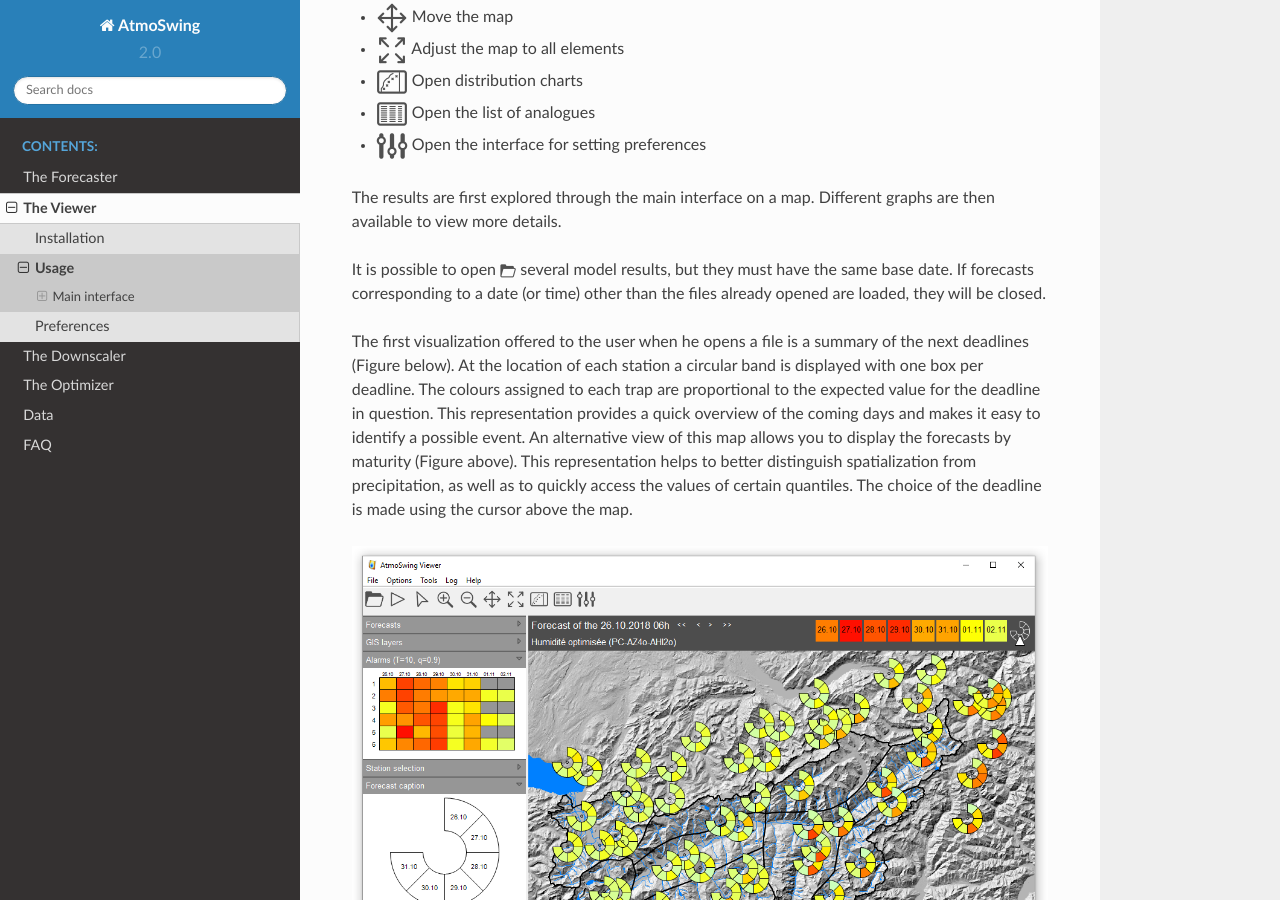
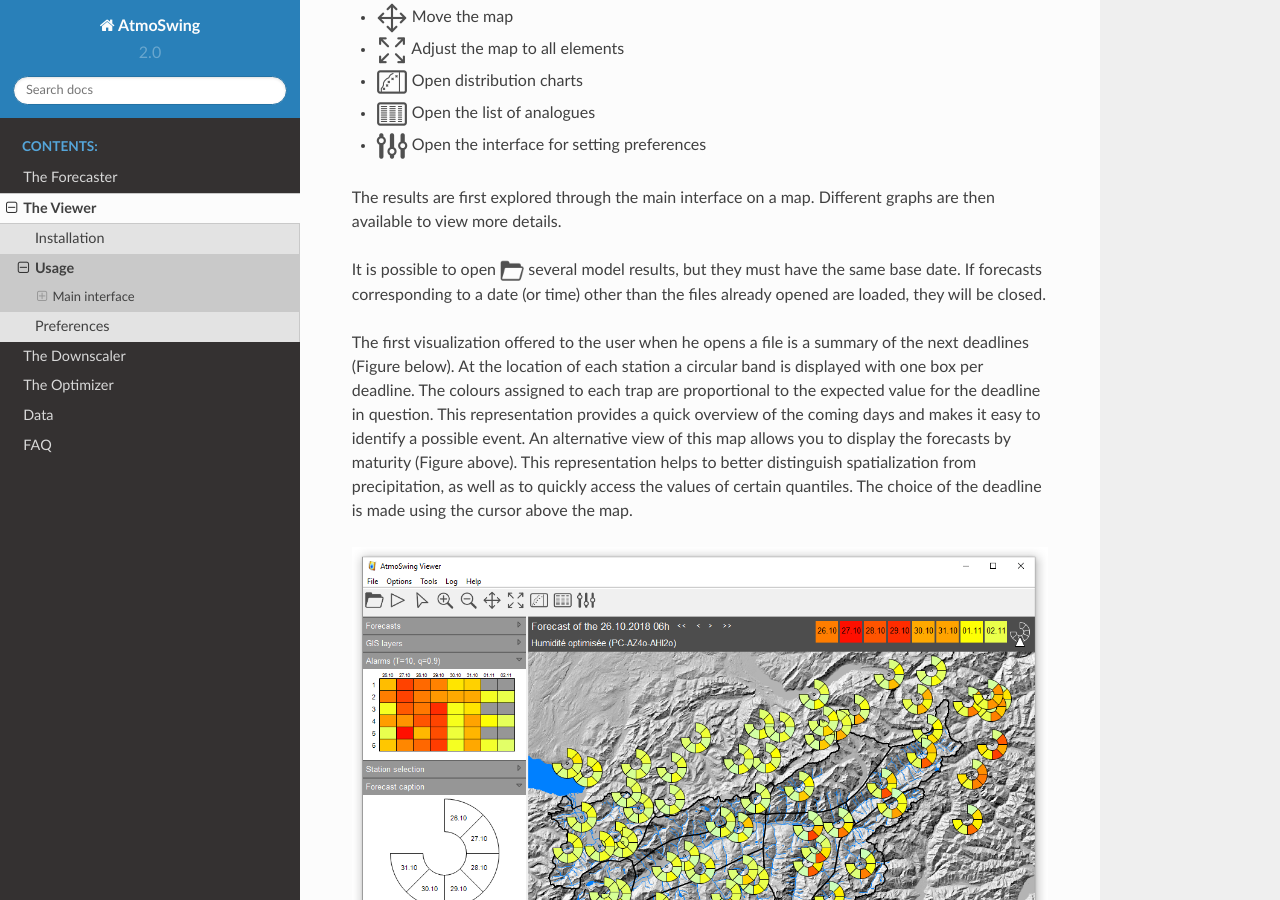
Before and after one commit to atmoswing/atmoswing-user-manual, a Sphinx documentation site: the page built from docs/app-viewer/usage.rst, in a window 1280 px wide and 900 px high, scrolled down 1097 px. Built offline with Sphinx 7.4.7 and the Read the Docs theme 2.0.0, drawn with Linux system fonts in a browser that asks for light colours; pages that are not in the unit, such as notebooks, are missing from menus.

Commit message:
Update usage.rst

```diff
--- a/docs/app-viewer/usage.rst
+++ b/docs/app-viewer/usage.rst
@@ -60,7 +60,7 @@
 .. |icon_open_s| image:: img/icon_open.png
    :width: 32
    :height: 32
-   :scale: 50
+   :scale: 75
    :align: middle
 
 The first visualization offered to the user when he opens a file is a summary of the next deadlines (Figure below). At the location of each station a circular band is displayed with one box per deadline. The colours assigned to each trap are proportional to the expected value for the deadline in question. This representation provides a quick overview of the coming days and makes it easy to identify a possible event. An alternative view of this map allows you to display the forecasts by maturity (Figure above). This representation helps to better distinguish spatialization from precipitation, as well as to quickly access the values of certain quantiles. The choice of the deadline is made using the cursor above the map.
@@ -137,7 +137,7 @@
 .. |icon_frame_distributions_s| image:: img/icon_frame_distributions.png
    :width: 32
    :height: 32
-   :scale: 50
+   :scale: 75
    :align: middle
 
 
@@ -151,5 +151,5 @@
 .. |icon_frame_analogs_s| image:: img/icon_frame_analogs.png
    :width: 32
    :height: 32
-   :scale: 50
+   :scale: 75
    :align: middle
```
